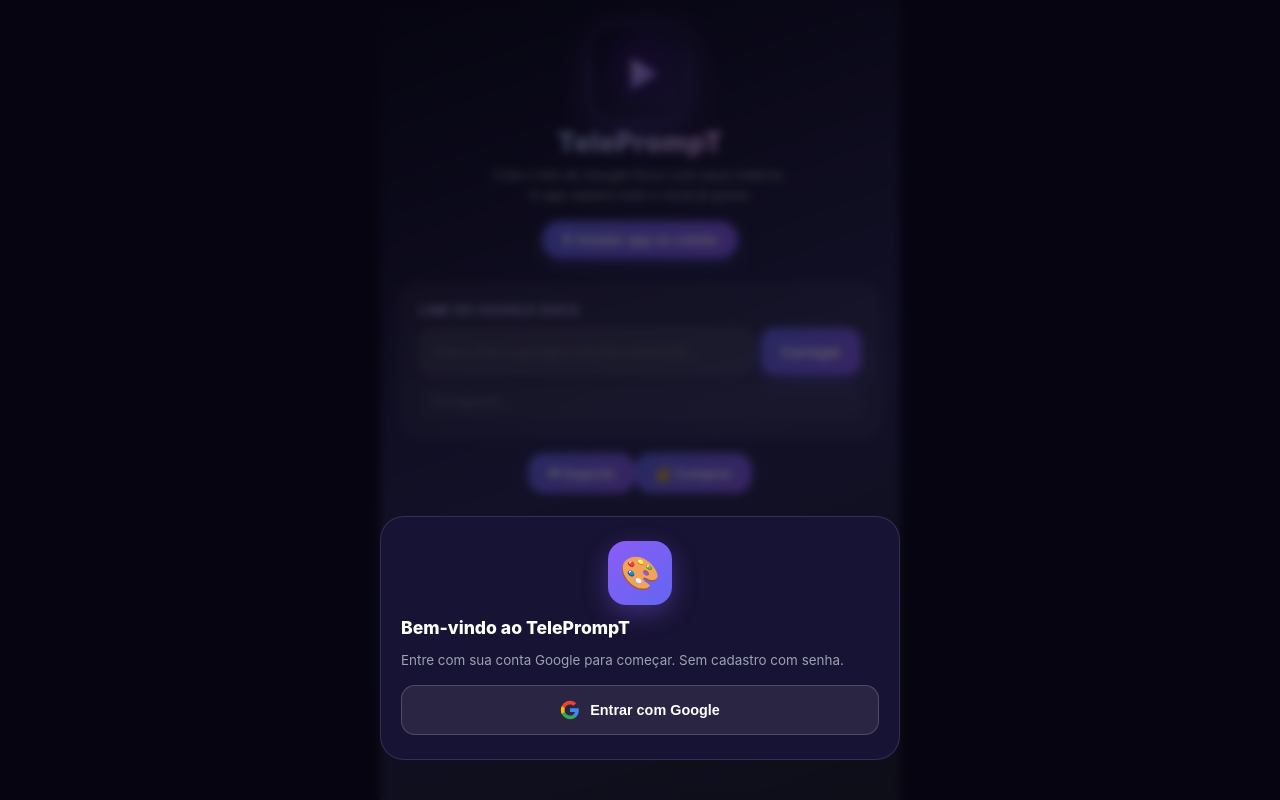
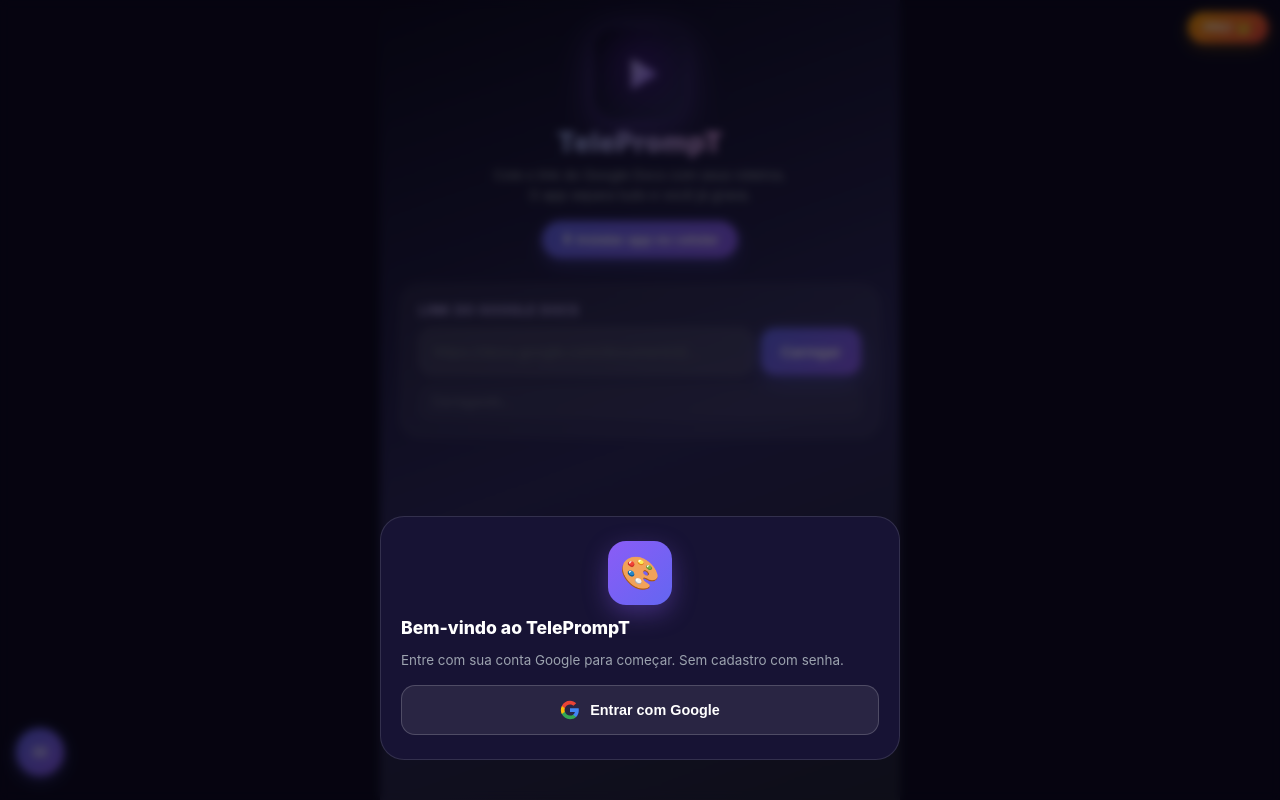
Before and after one commit to sidney20/teleprompt, a plain HTML site: page index.html in a window 1280 px wide. Drawn offline with nearby package versions, Linux system fonts and the light colour scheme.

Commit message:
SW v62: PRO button top-right, floating support button bottom-left

```diff
--- a/index.html
+++ b/index.html
@@ -772,9 +772,43 @@ body { min-height: 100dvh; }
 .chat-input::placeholder { color: rgba(255,255,255,.35); }
 .chat-input:focus { border-color: #8b5cf6; }
 .chat-send-btn { flex-shrink: 0; padding: 12px 20px; }
-.home-actions { display: flex; justify-content: center; margin-top: 16px; }
-.home-support-btn { font-size: .85rem; width: auto; padding: 10px 20px; border-radius: 16px; background: linear-gradient(135deg, #6366f1, #8b5cf6); border: none; font-weight: 700; }
-.home-support-btn:active { transform: scale(.96); }
+.btn-pro {
+  position: fixed;
+  top: 12px;
+  right: 12px;
+  z-index: 900;
+  background: linear-gradient(135deg, #f59e0b, #ef4444);
+  color: #fff;
+  font-size: .82rem;
+  font-weight: 800;
+  padding: 8px 16px;
+  border: none;
+  border-radius: 999px;
+  cursor: pointer;
+  box-shadow: 0 4px 16px rgba(245,158,11,.35);
+  transition: transform .15s, box-shadow .15s;
+}
+.btn-pro:active { transform: scale(.95); box-shadow: 0 2px 8px rgba(245,158,11,.25); }
+.btn-support-float {
+  position: fixed;
+  bottom: 24px;
+  left: 16px;
+  z-index: 900;
+  width: 48px;
+  height: 48px;
+  border-radius: 50%;
+  background: linear-gradient(135deg, #6366f1, #8b5cf6);
+  color: #fff;
+  font-size: 1.2rem;
+  border: none;
+  cursor: pointer;
+  display: flex;
+  align-items: center;
+  justify-content: center;
+  box-shadow: 0 4px 16px rgba(99,102,241,.4);
+  transition: transform .15s, box-shadow .15s;
+}
+.btn-support-float:active { transform: scale(.9); }
 .ctrl-chat-btn { position: relative; width: 36px; height: 36px; font-size: .95rem; }
 .chat-row { display: flex; gap: 10px; align-items: center; margin-top: 14px; }
 .support-area { width: 100%; min-height: 110px; background: rgba(255,255,255,.06); border: 1px solid rgba(255,255,255,.12); border-radius: 12px; padding: 12px; color: #fff; font-size: .88rem; outline: none; resize: vertical; font-family: inherit; }
@@ -875,6 +909,9 @@ body { min-height: 100dvh; }
       <button class="install-pill" id="btn-install">&#11015; Instalar app no celular</button>
     </div>
 
+    <!-- PRO button - top right -->
+    <button class="btn-pro" id="btn-pro" title="Comprar créditos">PRO &#128081;</button>
+
     <div class="card">
       <label for="doc-link">Link do Google Docs</label>
       <div class="link-row">
@@ -885,10 +922,8 @@ body { min-height: 100dvh; }
       <div id="credit-display" class="credits-bar loading">Carregando...</div>
     </div>
 
-    <div class="home-actions">
-      <button class="icon-btn home-support-btn" id="btn-support-home" title="Suporte">&#9993; Suporte</button>
-      <button class="icon-btn home-support-btn" id="btn-buy-home" title="Comprar créditos">&#128176; Comprar</button>
-    </div>
+    <!-- Support button - floating bottom left -->
+    <button class="btn-support-float" id="btn-support-home" title="Suporte">&#9993;</button>
 
     <div class="saved-docs" id="saved-docs-wrap" style="display:none">
       <div class="saved-docs-head">
@@ -2131,7 +2166,7 @@ body { min-height: 100dvh; }
     $('support-msg').value = '';
     $('support-error').textContent = '';
   });
-  $('btn-buy-home').addEventListener('click', openPayModal);
+  $('btn-pro').addEventListener('click', openPayModal);
   $('support-close').addEventListener('click', function () { $('support-modal').classList.remove('visible'); });
   $('support-modal').addEventListener('click', function (e) { if (e.target === this) this.classList.remove('visible'); });
   $('support-send').addEventListener('click', function () {
--- a/sw.js
+++ b/sw.js
@@ -1,4 +1,4 @@
-const CACHE = 'teleprompt-v61';
+const CACHE = 'teleprompt-v62';
 const ASSETS = [
   './',
   './index.html',
```
